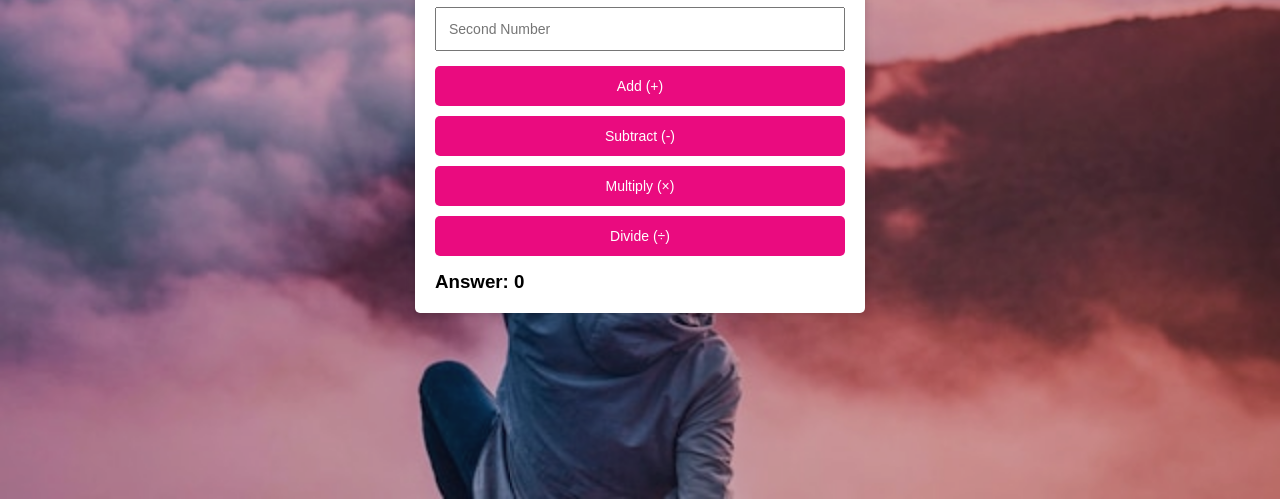
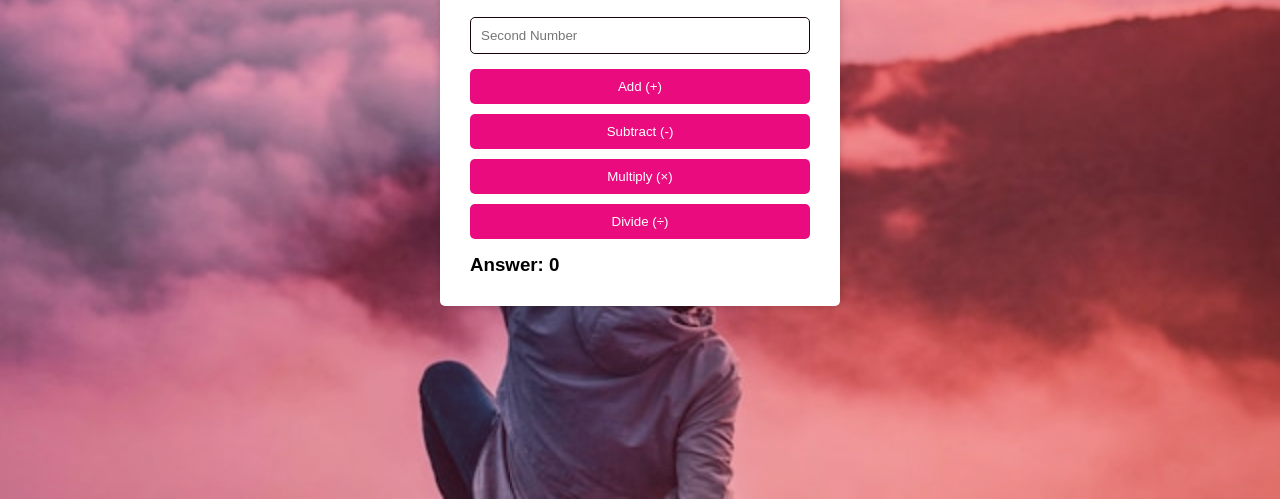
Before and after one commit to Ayobami960/calculator, a plain HTML site: page index.html in a window 1280 px wide. Shown: the part 301-800 px from the top of the page. Drawn offline with Linux system fonts and the light colour scheme.

Commit message:
push latest

```diff
--- a/style.css
+++ b/style.css
@@ -28,7 +28,7 @@ body{
     left: 0;
     right: 0;
     bottom: 0;
-    background-color: rgba(36, 4, 4, 0.2);
+    background-color: rgba(226, 18, 18, 0.2);
     z-index: 1;
 }
 
@@ -38,7 +38,7 @@ body{
     position: relative;
     z-index: 2;
     background:white;
-    width:100%;
+    width:400px;
     padding:30px;
     border-radius:5px;
     box-shadow:0 0 10px rgba(0,0,0,.2);
@@ -50,12 +50,17 @@ input{
     padding:10px;
     margin:10px 0;
     box-sizing:border-box;
+    border:1px solid #18040e;
+    border-radius:5px;
+    transition: all ease-in-out .3s;
+    outline:none;
 }
 
-input:hover{
+input:focus{
     border:1px solid #ea0b7f;
     outline:none;
 }
+
 
 button{
     width:100%;
@@ -84,12 +89,13 @@ h3{
 }
 
 
-@media(min-width: 800px){
-     .calculator{
-        width: 450px;
-        margin: 5px 10px;
-        padding: 20px;
+@media(max-width: 800px){
+
+    .container{
+        margin: 20px 10px;
     }
+
+
     button{
         padding: 12px;
         font-size: 14px;
```
